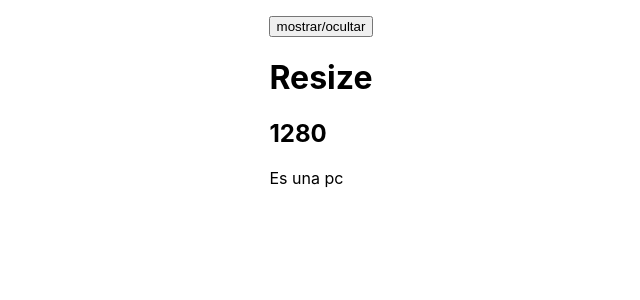
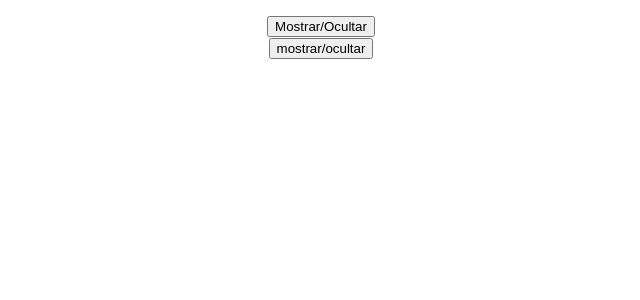
Before and after one commit to danielvazquezguerra/use-effect-ejercicio, a React (Create React App) app in the folder use-effect-daniel/: page / in a window 1280 px wide. Shown: the top 300 px of the page, without its empty margins (335-975 px from the left). Built offline with nearby package versions, Linux system fonts and the light colour scheme.

Commit message:
useeffect cleanup

```diff
--- a/use-effect-daniel/src/App.js
+++ b/use-effect-daniel/src/App.js
@@ -1,20 +1,21 @@
 
 import './App.scss';
-import Contador from './Components/contador';
-import MostrarColor from './Components/mostrar-color';
 import React, {useState} from 'react';
+// import Contador from './Components/contador';
+// import MostrarColor from './Components/mostrar-color';
 import LifeCycle from './Components/LifeCycle';
-import FetchCard from './Components/FetchCard';
-import Resize from './Components/Resize';
+import Nosotros from './Components/Nosotros';
+// import FetchCard from './Components/FetchCard';
+// import Resize from './Components/Resize';
 
 function App() {
 
-  const [mostrar, SetMostrar] = useState(true);
-  const [show, setShow] = useState(true);
+  // const [mostrar, SetMostrar] = useState(true);
+  const [show, setShow] = useState(false);
 
-  const mostrarOcultar = () => {
-    SetMostrar(!mostrar);
-  }
+  // const mostrarOcultar = () => {
+  //   SetMostrar(!mostrar);
+  // }
 
   const mostrarComponente = () => {
     setShow(!show);
@@ -22,17 +23,25 @@ function App() {
 
 
   return (
+
     <div className="App">
 
-      {/* <LifeCycle />
+      <button onClick={mostrarComponente}>Mostrar/Ocultar</button>
 
-      <FetchCard /> */}
+      {
+        show && <LifeCycle />
+      }
 
-          <button onClick={mostrarComponente}>mostrar/ocultar</button>
+      <Nosotros />
+
+
+      {/* <FetchCard /> */}
+
+          {/* <button onClick={mostrarComponente}>mostrar/ocultar</button>
 
           {
             show && <Resize title="Resize" show={show}/>
-          }
+          } */}
 
 
 
--- a/use-effect-daniel/src/Components/LifeCycle.js
+++ b/use-effect-daniel/src/Components/LifeCycle.js
@@ -1,31 +1,56 @@
 import React, {useState, useEffect} from 'react';
 
+console.log('Prerender');
 
 const LifeCycle = () => {
+
+    console.log('Logic render');
+
 
     const [counter1, setCounter1] = useState(0);
     const [counter2, setCounter2] = useState(0);
 
-    useEffect(()=>{
-        console.log('useEffect con []');
-    },[]);
+
 
     useEffect(()=>{
+
         console.log('UseEffect no dependencies');
+
+        return ()=> {
+
+            console.log('cleanup no dependency');
+
+        }
+
     })
 
     useEffect(()=>{
 
         console.log('useEffect [counter1]');
 
+        return () => {
+
+            console.log('cleanup dependency [counter1]')
+        }
+
     },[counter1]);
 
     useEffect(()=>{
         console.log('useEffect [counter2]');
+
+        return () => {
+
+            console.log('cleanup dependency [counter2]')
+        }
     },[counter2]);
 
     useEffect(()=>{
         console.log('useEffect [counter1, counter2]')
+
+        return () => {
+
+            console.log('cleanup dependency [counter1, counter2]')
+        }
     },[counter1, counter2])
 
 
@@ -40,7 +65,10 @@ const LifeCycle = () => {
 
     return (
 
+
         <div>
+
+            {console.log('return render')}
 
             <h1>Clicks: {counter1}</h1>
             <h1>Clicks: {counter2}</h1>
--- /dev/null
+++ b/use-effect-daniel/src/Components/Nosotros.js
@@ -0,0 +1,39 @@
+import React, {useState, useEffect} from 'react';
+
+
+
+const Nosotros = () => {
+
+    const [mostrar, setMostrar] = useState(false);
+
+    const mostrarElemento = () => {
+
+        setMostrar(!mostrar);
+
+    }
+
+    useEffect(() => {
+
+        console.log(mostrar);
+
+
+    }, [mostrar])
+
+
+    return (
+
+        <div>
+
+            <button onClick={mostrarElemento}>mostrar/ocultar</button>
+
+            {
+                mostrar &&   <h1>Hola Nosotros!</h1>
+            }
+
+
+
+        </div>
+    )
+}
+
+export default Nosotros;
--- a/use-effect-daniel/src/Components/Resize.js
+++ b/use-effect-daniel/src/Components/Resize.js
@@ -9,11 +9,19 @@ const Resize = (props) => {
     const isMobile = windowWidth < 768;
 
     useEffect(() => {
-      window.addEventListener('resize', () => setWindowWidth(window.innerWidth));
 
-      return () => {
-          console.log('componente desmontado');
-      }
+        const handleResize =  () => setWindowWidth(window.innerWidth);
+
+        window.addEventListener('resize', handleResize);
+
+        return () => {
+
+            window.removeEventListener('resize', handleResize);
+            console.log('Listener removido');
+            console.log('componente desmontado');
+
+        }
+
     }, []);
 
 
```
Also changed, not shown: 1 other file (tests, documents, lock files or other folders).
